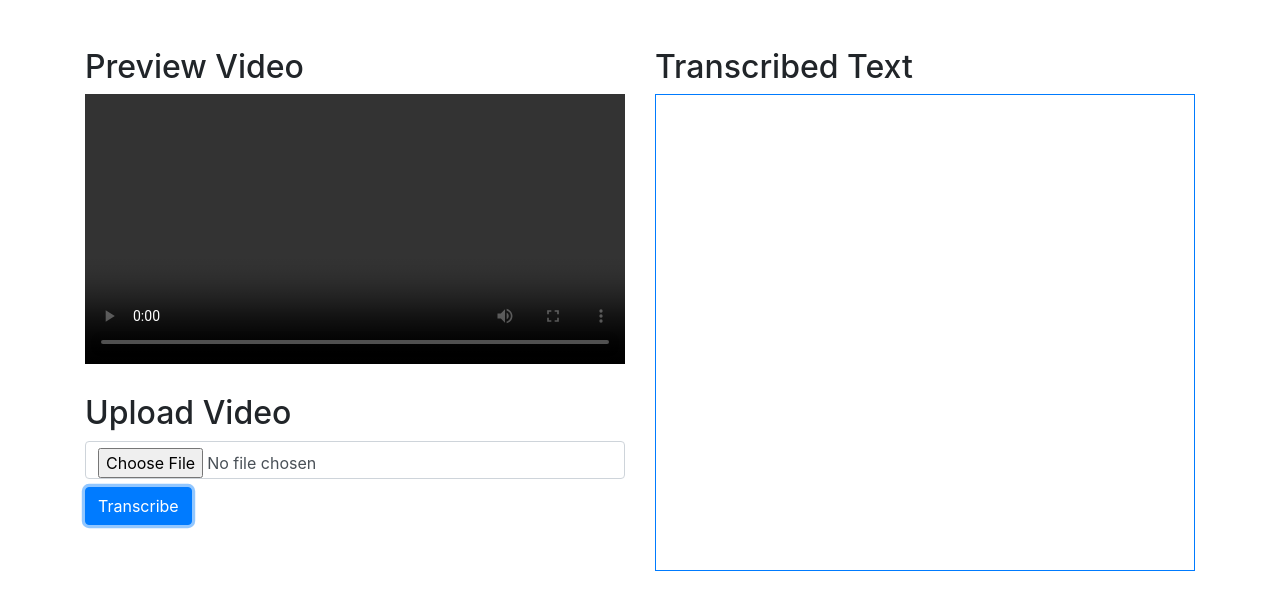
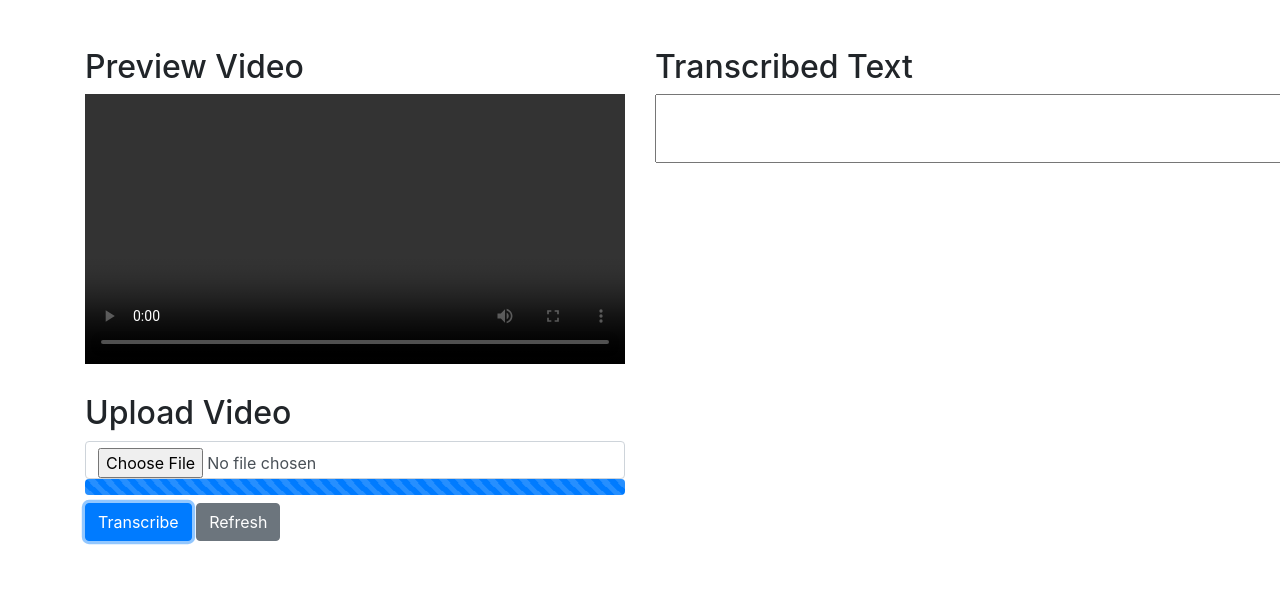
Before and after one commit to RajnandiniG/Transcriptify, a plain HTML site: page frontend/index.html in a window 1280 px wide. Both pictures are taken after a click on the button "Transcribe". Drawn offline with nearby package versions, Linux system fonts and the light colour scheme; no server answers.

Commit message:
Update index.html

```diff
--- a/frontend/index.html
+++ b/frontend/index.html
@@ -10,6 +10,10 @@
         #transcribedText{
             overflow: scroll;
         }
+
+        #transcriptionProgressBar{
+            visibility: hidden;
+        }
     </style>
 </head>
 <body>
@@ -21,12 +25,20 @@
                 <video id="videoPreview" controls class="w-100"></video>
                 <h2 class="mt-4">Upload Video</h2>
                 <input type="file" id="videoUpload" class="form-control" />
+
+                <div class="progress" id="transcriptionProgressBar">
+                    <div class="progress-bar progress-bar-striped
+                    progress-bar-animated" style="width:100%"></div>
+                </div>
                 <button id="transcribeButton" type="button" class="btn btn-primary mt-2">Transcribe</button>
+                <!-- Refresh Button -->
+                <button id="refreshButton" type="button" class="btn btn-secondary mt-2">Refresh</button>
             </div>
             <div class="col-lg-6">
                 <h2>Transcribed Text</h2>
-                <div id="transcribedText" class="border border-primary h-100"></div>
-            </div>
+                <!--<div id="transcribedText" class="border border-primary h-100"></div>
+            </div>-->
+            <textarea id="transcribedText" cols ="60" rows=""30></textarea>
         </div>
     </div>
 
@@ -39,6 +51,8 @@
         const videoPreview = document.getElementById("videoPreview");
         const transcribeButton = document.getElementById("transcribeButton");
         const transcribedText = document.getElementById("transcribedText");
+        const transcriptionProgressBar = document.getElementById("transcriptionProgressBar");
+        const refreshButton = document.getElementById("refreshButton");
 
         let selectedFile;
 
@@ -58,6 +72,8 @@
             let formData = new FormData();
 
             formData.append("file", selectedFile)
+
+            transcriptionProgressBar.style.visibility = "visible";
             //send request to API with form data as our payload
             try {
 
@@ -70,9 +86,13 @@
                     if(response.data) {
                         displayTranscription(response);
                     }
+
+                    transcriptionProgressBar.style.visibility = "hidden";
             }
             catch (e) {
                 console.log(error);
+
+                transcriptionProgressBar.style.visibility = "hidden";
 
                 alert("Video Transcription Failed");
             }
@@ -82,8 +102,13 @@
 
         function displayTranscription(response) {
 
-            transcribedText.innerHTML = response.data.text;
+            transcribedText.value = response.data.text;
         }
+
+        // Add event listener to refresh button
+        refreshButton.addEventListener("click", function() {
+            location.reload(); // Reload the entire page
+        });
     </script>
 </body>
 </html>
```
